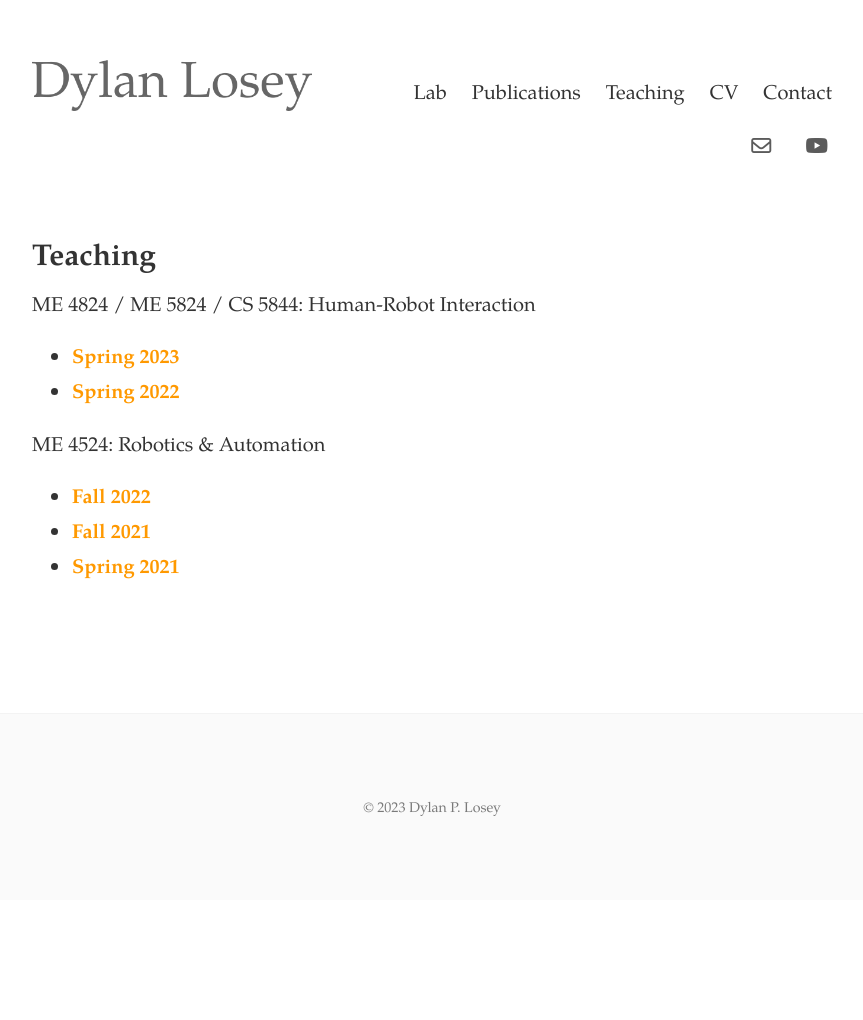
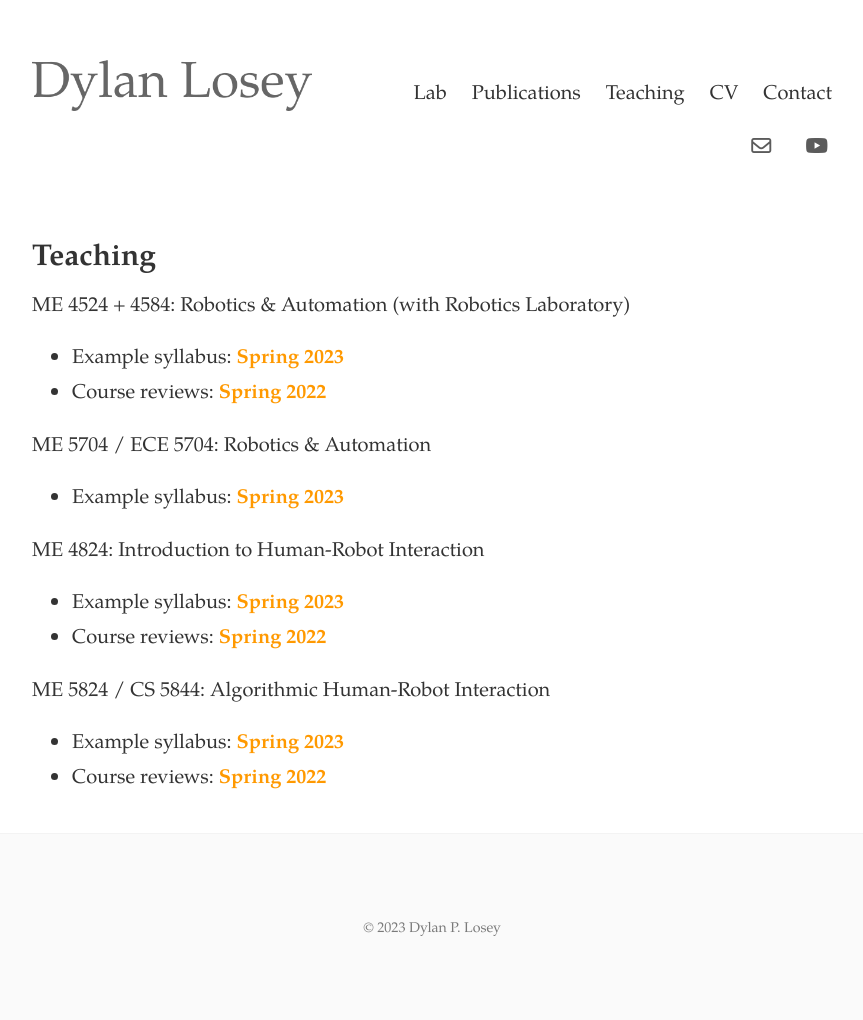
Before and after one commit to dylan-losey/dylan-losey.github.io, a Jekyll site: the page built from teaching.html, in a window 1280 px wide. Shown: the whole page, without its empty margins (208-1071 px from the left). Built offline with Jekyll 4.4.1, drawn with Linux system fonts in a browser that asks for light colours; nearby versions of some CDN libraries; before the commit the page ends 900 px from its top, so only the background shows below that.

Commit message:
organizing teaching

```diff
--- a/teaching.html
+++ b/teaching.html
@@ -18,15 +18,26 @@ tags: teaching
 </style>
 
 <div>
-  <p>ME 4824 / ME 5824 / CS 5844: Human-Robot Interaction</p>
+  <p>ME 4524 + 4584: Robotics & Automation (with Robotics Laboratory)</p>
   <ul>
-    <li><b><a class="link" href="{{ site.baseurl }} /me5824-spring2023/">Spring 2023</a></b></li>
-    <li><b><a class="link" href="{{ site.baseurl }} /me5824-spring2022/">Spring 2022</a></b></li>
+    <li>Example syllabus: <b><a class="link" href="{{ site.baseurl }} /me5824-spring2023/">Spring 2023</a></b></li>
+    <li>Course reviews: <b><a class="link" href="{{ site.baseurl }} /me5824-spring2022/">Spring 2022</a></b></li>
   </ul>
-  <p>ME 4524: Robotics & Automation</p>
+  <p>ME 5704 / ECE 5704: Robotics & Automation</p>
   <ul>
-    <li><b><a class="link" href="{{ site.baseurl }} /me4524-fall2022/">Fall 2022</a></b></li>
-    <li><b><a class="link" href="{{ site.baseurl }} /me4524-fall2021/">Fall 2021</a></b></li>
-    <li><b><a class="link" href="{{ site.baseurl }} /me4524-spring2021/">Spring 2021</a></b></li>
+    <li>Example syllabus: <b><a class="link" href="{{ site.baseurl }} /me5824-spring2023/">Spring 2023</a></b></li>
   </ul>
 </div>
+
+<div>
+  <p>ME 4824: Introduction to Human-Robot Interaction</p>
+  <ul>
+    <li>Example syllabus: <b><a class="link" href="{{ site.baseurl }} /me5824-spring2023/">Spring 2023</a></b></li>
+    <li>Course reviews: <b><a class="link" href="{{ site.baseurl }} /me5824-spring2022/">Spring 2022</a></b></li>
+  </ul>
+  <p>ME 5824 / CS 5844: Algorithmic Human-Robot Interaction</p>
+  <ul>
+    <li>Example syllabus: <b><a class="link" href="{{ site.baseurl }} /me5824-spring2023/">Spring 2023</a></b></li>
+    <li>Course reviews: <b><a class="link" href="{{ site.baseurl }} /me5824-spring2022/">Spring 2022</a></b></li>
+  </ul>
+</div>
```
